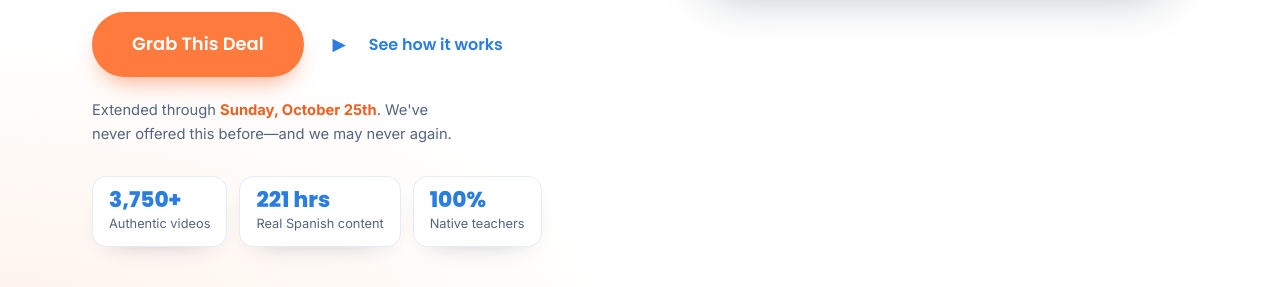
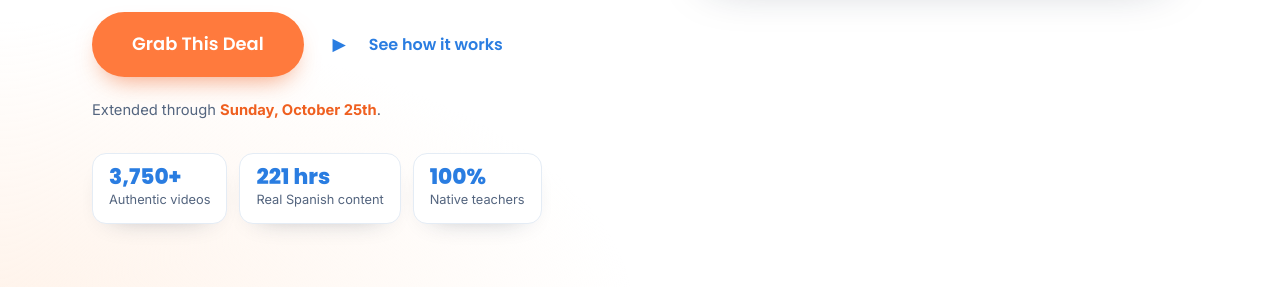
Before and after one commit to jndq/yablamos-promo, a plain HTML site: page index.html in a window 1280 px wide. Shown: the part 513-800 px from the top of the page. Drawn offline with Linux system fonts and the light colour scheme.

Commit message:
Remove the repeated 'we've never offered this before' sentence from promo page

```diff
--- a/index.html
+++ b/index.html
@@ -250,7 +250,7 @@
           <a href="https://spanish.yabla.com/checkout.php?pricing_id=qvbbv&promo=classic_free_platinum_month&a=10390" class="btn btn--lg">Grab This Deal</a>
           <a href="#why" class="demo"><span class="play">▶</span> See how it works</a>
         </div>
-        <p class="support">Extended through <b>Sunday, October 25th</b>. We've never offered this before—and we may never again.</p>
+        <p class="support">Extended through <b>Sunday, October 25th</b>.</p>
         <div class="chips">
           <div class="chip"><div class="n">3,750+</div><div class="l">Authentic videos</div></div>
           <div class="chip"><div class="n">221 hrs</div><div class="l">Real Spanish content</div></div>
@@ -403,7 +403,7 @@
           <li><span class="ck">✓</span>Daily Spanish circuit training</li>
         </ul>
         <a href="https://spanish.yabla.com/checkout.php?pricing_id=qvbbv&promo=classic_free_platinum_month&a=10390" class="btn btn--lg">Grab This Deal</a>
-        <p class="avail">Extended through <b>Sunday, October 25th</b>. We've never done anything like this—and honestly, we may never again.</p>
+        <p class="avail">Extended through <b>Sunday, October 25th</b>.</p>
       </div>
     </div>
   </div>
```
